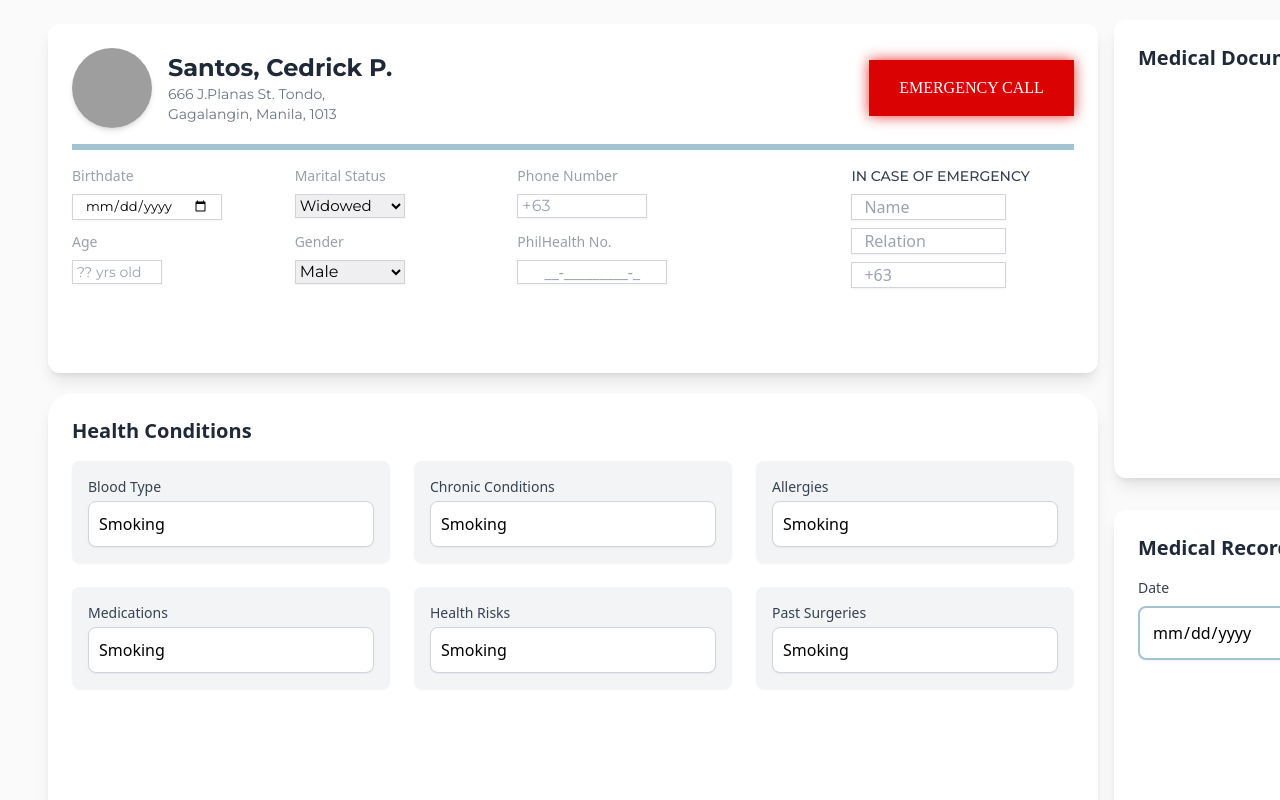
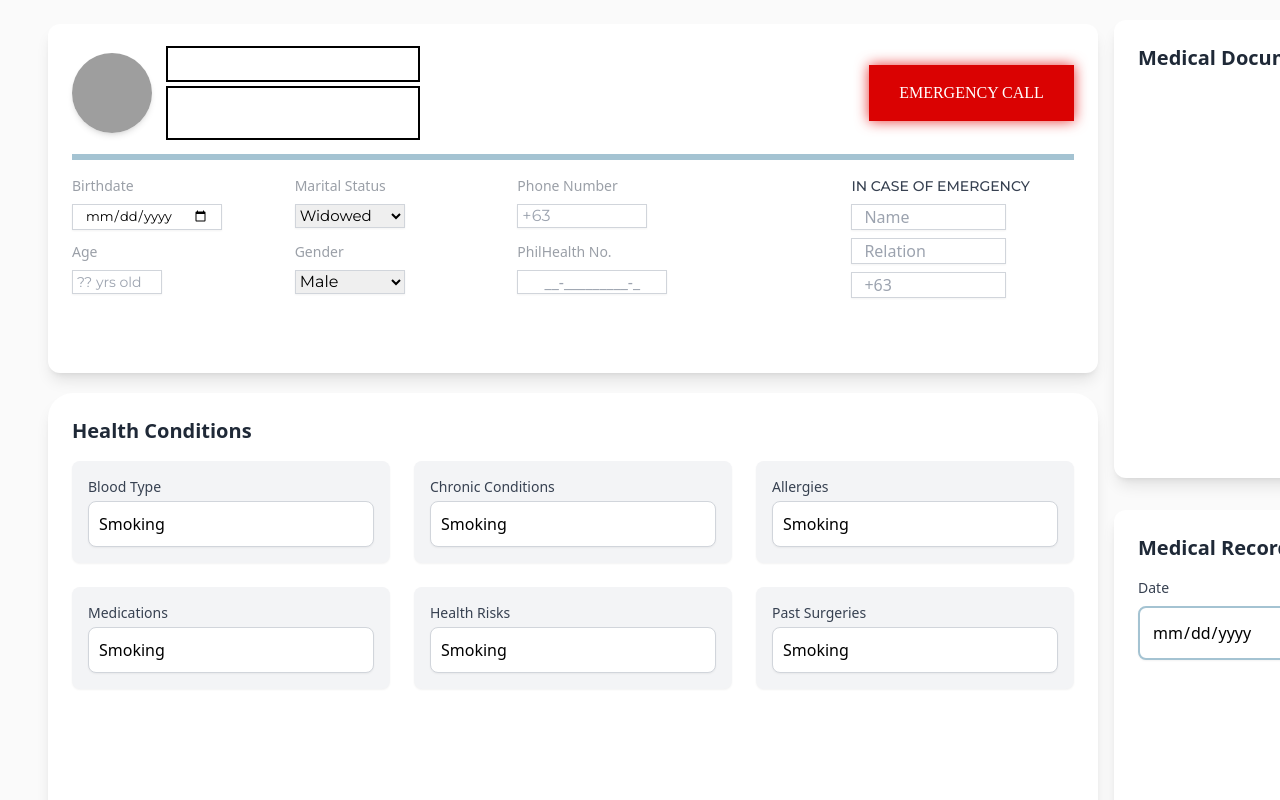
Before and after one commit to LuisMav23/innocup-client, a SvelteKit app: page /profile in a window 1280 px wide. Shown: the top 800 px of the page. Built offline with nearby package versions, Linux system fonts and the light colour scheme; grey boxes are pictures that could not be loaded.

Commit message:
95% done, dateofbirth calculate's age, name and address can now be editable

```diff
--- a/src/routes/profile/+page.svelte
+++ b/src/routes/profile/+page.svelte
@@ -50,10 +50,14 @@
         <!-- Profile and Emergency Call Section -->
         <div class="flex items-center space-x-4">
           <img src="src\img\new year 1.jpg" alt="Profile" class="w-20 h-20 rounded-full object-cover shadow-md">
-          <div>
-            <h1 class="text-2xl font-bold text-gray-800 font-['Montserrat']">Santos, Cedrick P.</h1>
-            <p class="text-sm text-gray-500 font-['Montserrat']">666 J.Planas St. Tondo, <br> Gagalangin, Manila, 1013</p>
+          <div class="flex flex-col gap-y-2 w-[250px]">
+          <div class="outline outline-2">
+            <input type="text" class="text-2xl w-full text-blacks font-['Montserrat']">
           </div>
+          <div class="outline outline-2">
+            <input type="text" class="text-sm w-full h-[50px] p-2.5 text-gray-500 font-['Montserrat'] place-items-start">
+          </div>
+        </div>
           <button class="bg-[#DA0202] w-[205px] h-[56px] text-white font-medium  drop-shadow-[0px_0px_7px_#E83232] hover:bg-red-600 transition-colors font-[SourceSerif4] " style="margin-left: auto;">
             EMERGENCY CALL
           </button>
```
